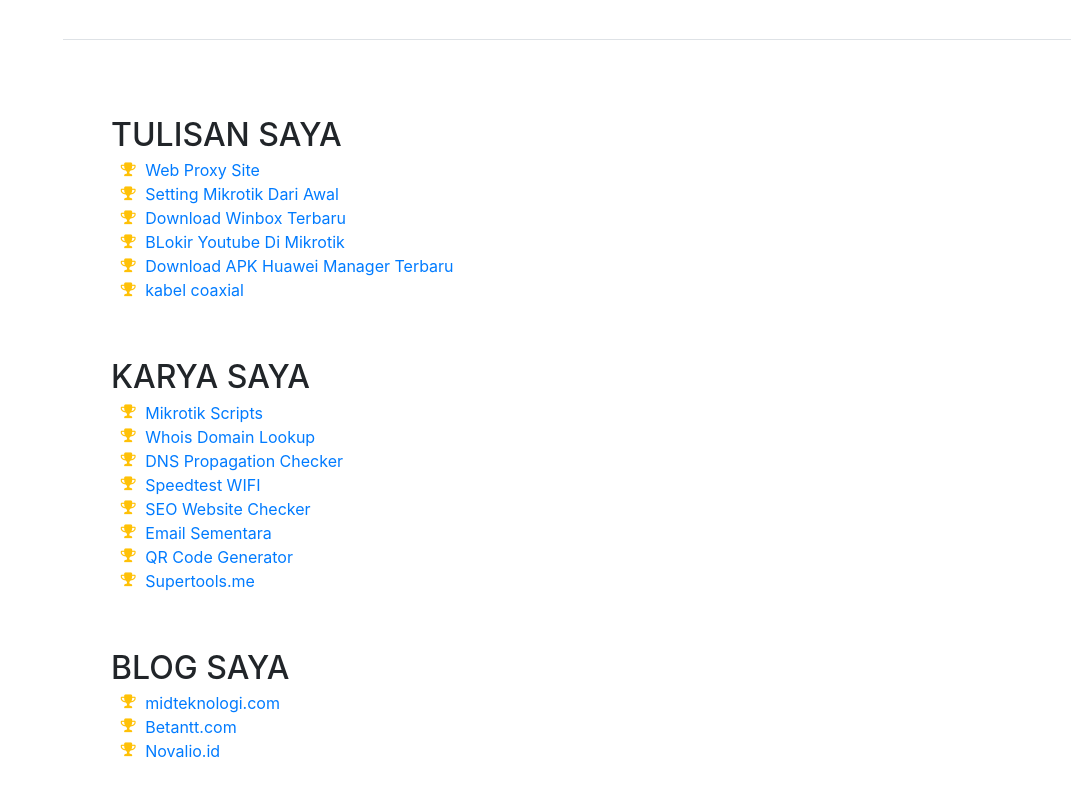
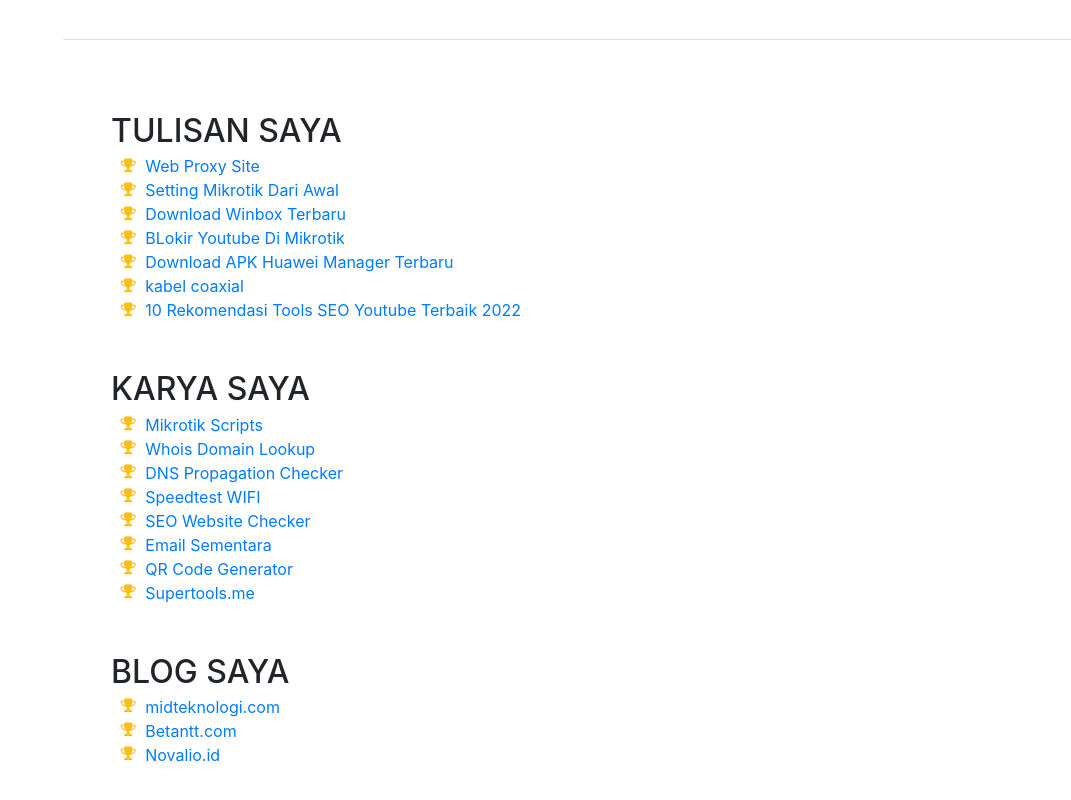
Before and after one commit to adinata-id/karir, a website with bundled scripts: page index.html in a window 1280 px wide. Shown: the part 1560-2360 px from the top of the page, without its empty margins (209-1280 px from the left). Built offline with nearby package versions, Linux system fonts and the light colour scheme; a web font is replaced by a local one.

Commit message:
update content

```diff
--- a/index.html
+++ b/index.html
@@ -148,6 +148,13 @@
             <a href="https://midteknologi.com/blog/kabel-coaxial/" target="_blank">kabel coaxial</a>
           </li>
 
+          <li>
+            <i class="fa-li fa fa-trophy text-warning"></i>
+            <a href="https://midteknologi.com/blog/tools-seo-youtube-terbaik/" target="_blank">
+              10 Rekomendasi Tools SEO Youtube Terbaik 2022
+            </a>
+          </li>
+
         </ul>
       </div>
 
```
